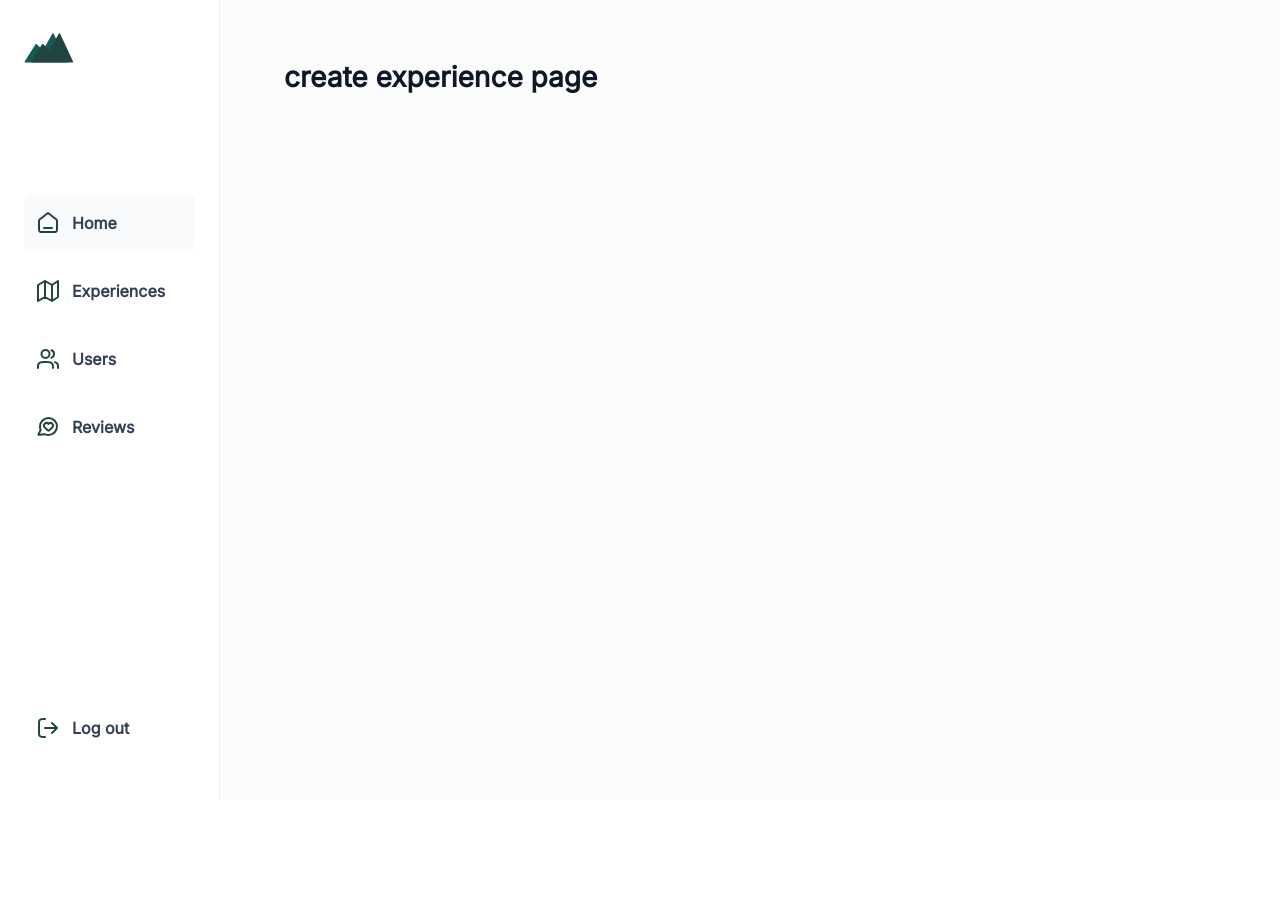
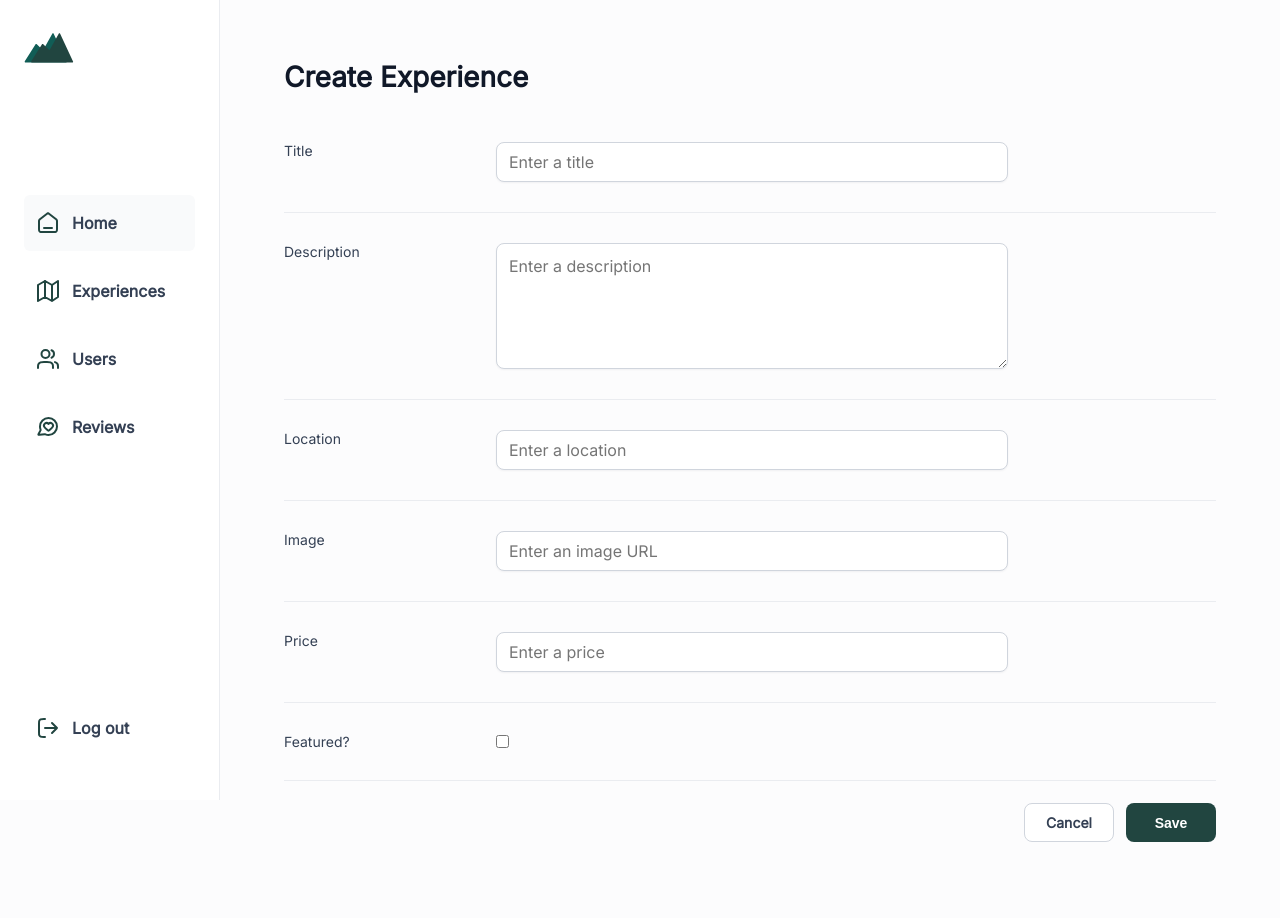
Before and after one commit to kelsiesmurphy/adventuregrid, a Flask app: page /experiences/new in a window 1280 px wide. Before the commit the page ends 800 px from the top, so only its background shows below. Run offline with Flask 2, Linux system fonts and the light colour scheme.

Commit message:
Adding forms css

```diff
--- a/controllers/experience_controller.py
+++ b/controllers/experience_controller.py
@@ -22,6 +22,19 @@ def experience_new():
 
 # CREATE EXPERIENCE
 # POST '/experiences'
+@experiences_blueprint.route('/experiences', methods=['POST'])
+def experience_create():
+    # is_featured = False
+    title = request.form['title']
+    description = request.form['description']
+    location = request.form['location']
+    image = request.form['image']
+    price = request.form['price']
+    is_featured = 'is_featured' in request.form
+
+    new_experience = Experience(title, description, location, image, price, is_featured)
+    experience_repository.save(new_experience)
+    return redirect('/experiences')
 
 
 # SHOW EXPERIENCE
--- a/static/css/forms.css
+++ b/static/css/forms.css
@@ -0,0 +1,48 @@
+form {
+    margin-top: 24px;
+}
+
+.input-wrapper {
+    display: flex;
+    gap: 32px;
+    padding: 24px 0px;
+}
+
+.input-wrapper>label {
+    font-size: 14px;
+    font-weight: 500;
+    color: #344054;
+    width: 180px;
+}
+
+.input-wrapper>input:not([type='checkbox']), textarea {
+    max-width: 512px;
+    min-width: 280px;
+    flex: 1;
+}
+
+input:not([type='checkbox']), textarea {
+    font: inherit;
+    min-height: 40px;
+    border: 1px solid #D0D5DD;
+    border-radius: 8px;
+    box-shadow: 0px 1px 2px rgba(16, 24, 40, 0.05);
+    padding: 4px 12px;
+    font-size: 16px;
+    font-weight: 400;
+}
+
+textarea {
+    padding: 12px;
+}
+
+input[type='checkbox'] {
+    accent-color: #344054;
+}
+
+.buttons-container {
+    display: flex;
+    justify-content: right;
+    gap: 12px;
+    padding: 16px 0;
+}
--- a/templates/experiences/create.html
+++ b/templates/experiences/create.html
@@ -1,5 +1,41 @@
 {% extends 'base.html' %}
 
 {% block content %}
-    <h2>create experience page</h2>
+    <h2>Create Experience</h2>
+    <form action="/experiences" method='post'>
+        <div class="title input-wrapper">
+            <label for="title">Title</label>
+            <input placeholder="Enter a title" type="text" id="title" name="title">
+        </div>
+        <hr>
+        <div class="description input-wrapper">
+            <label for="description">Description</label>
+            <textarea placeholder="Enter a description" name="description" id="description" cols="30" rows="5"></textarea>
+        </div>
+        <hr>
+        <div class="location input-wrapper">
+            <label for="location">Location</label>
+            <input placeholder="Enter a location" type="text" id="location" name="location">
+        </div>
+        <hr>
+        <div class="image input-wrapper">
+            <label for="image">Image</label>
+            <input placeholder="Enter an image URL" type="text" id="image" name="image">
+        </div>
+        <hr>
+        <div class="price input-wrapper">
+            <label for="price">Price</label>
+            <input placeholder="Enter a price" type="number" id="price" name="price" step="any">
+        </div>
+        <hr>
+        <div class="is_featured input-wrapper">
+            <label for="is_featured">Featured?</label>
+            <input type="checkbox" value=False id="is_featured" name="is_featured">
+        </div>
+        <hr>
+        <div class="buttons-container">
+            <a href="/experiences" class="header-button-link">Cancel</a>
+            <button class="header-button-link primary-button">Save</button>
+        </div>
+    </form>
 {% endblock content %}
```
Also changed, not shown: static/images/icons/check.svg (added).
